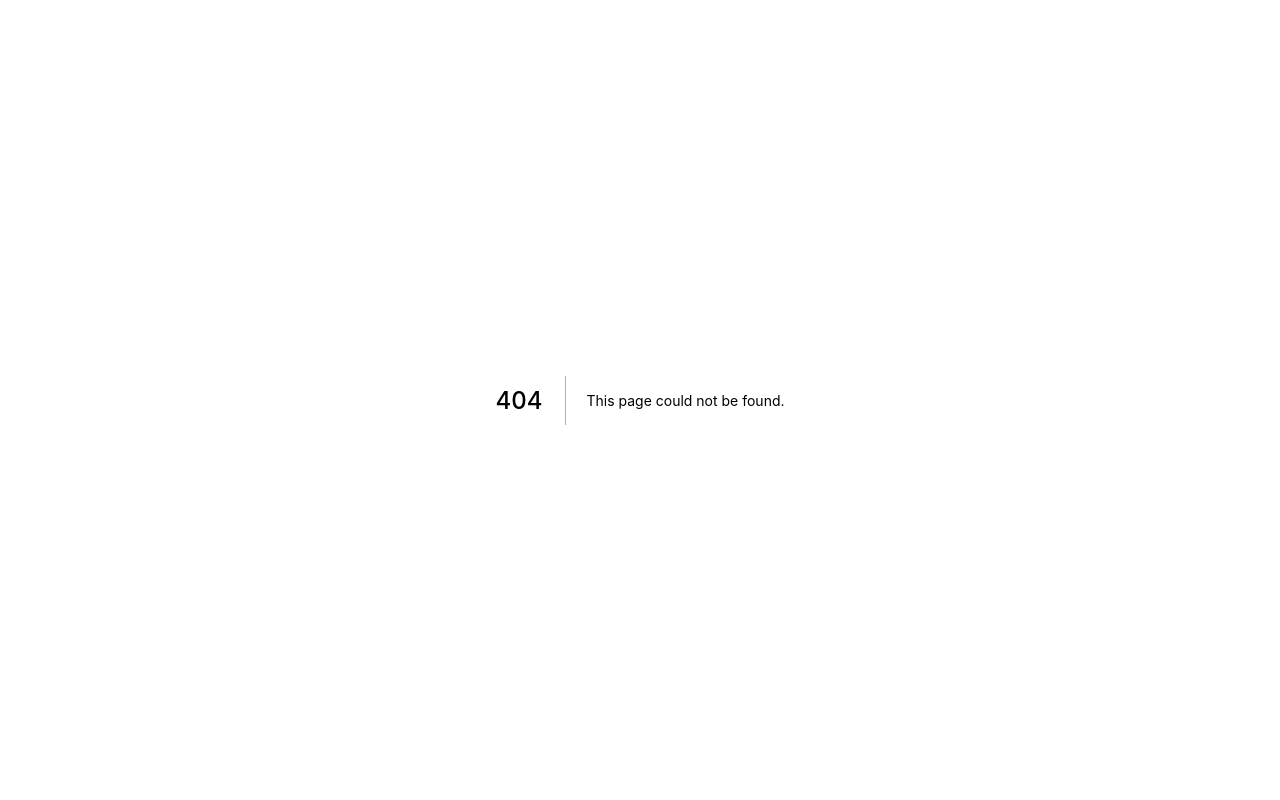
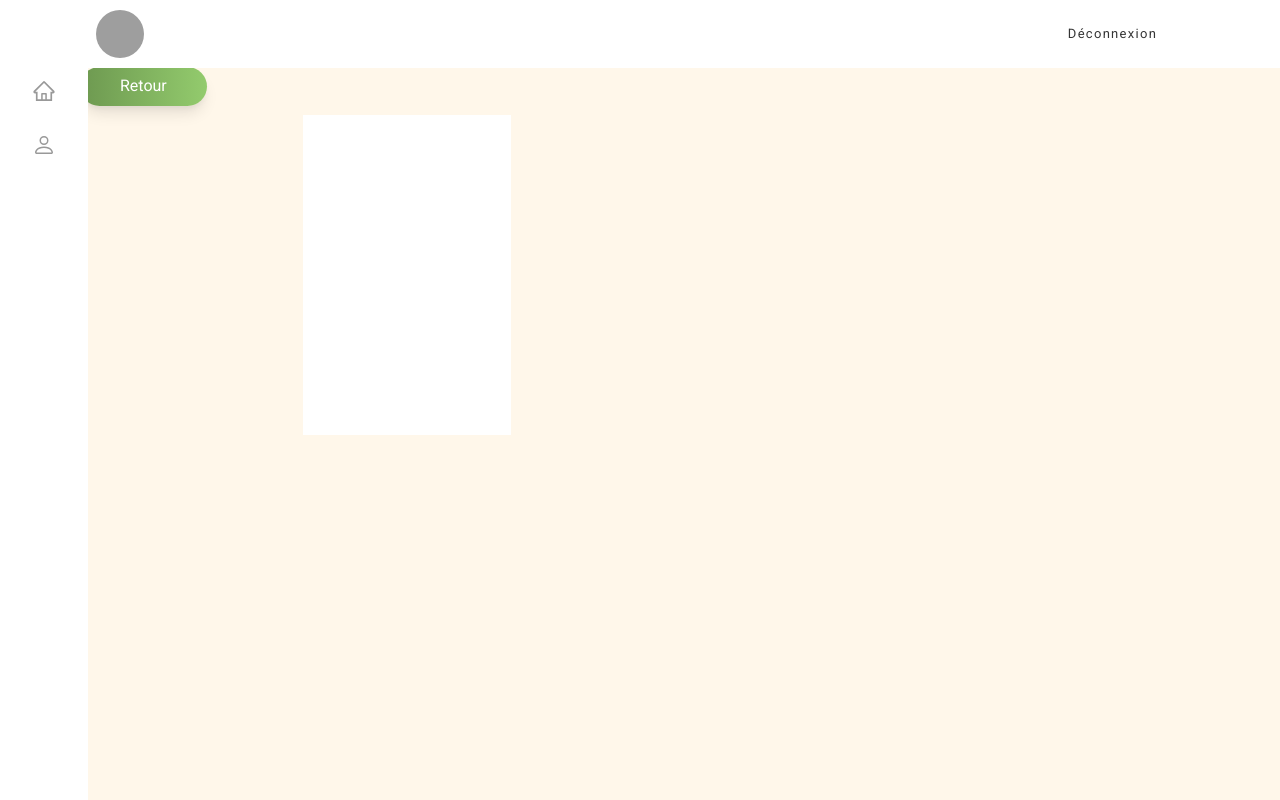
Before and after one commit to GuirecTalmo/ofood-nextjs, a Next.js app: page /recette in a window 1280 px wide. Before the commit this address had no page. Shown: the top 800 px of the page. Built offline with nearby package versions, Linux system fonts and the light colour scheme; grey boxes are pictures that could not be loaded.

Commit message:
Add : Recipe page base

```diff
--- /dev/null
+++ b/pages/recette.js
@@ -0,0 +1,24 @@
+import Image from "next/image";
+import Link from "next/link";
+import styles from "../styles/Recette.module.scss";
+import stylesDashboard from "../styles/Dashboard.module.scss";
+import stylesHome from "../styles/Home.module.scss";
+import DashboardLayout from "../components/DashboardLayout";
+import "normalize.css";
+
+export default function Recette() {
+  return (
+    <div className={stylesDashboard.main}>
+      <div className={styles.buttonBackContainer}>
+        <button className={styles.buttonBack}>Retour</button>
+      </div>
+      <div className={styles.cardRecipeContainer}>
+        <div className={styles.cardRecipe}></div>
+      </div>
+    </div>
+  );
+}
+
+Recette.getLayout = function getLayout(Recette) {
+  return <DashboardLayout>{Recette}</DashboardLayout>;
+};
--- /dev/null
+++ b/styles/Recette.module.scss
@@ -0,0 +1,37 @@
+@import "./globals.scss";
+
+.buttonBack {
+  border: none;
+  border-radius: 25px;
+  font-size: 1rem;
+  font-weight: 400;
+  padding: 10px 40px;
+  background: linear-gradient(
+    90deg,
+    rgba(109, 152, 80, 1) 0%,
+    rgba(147, 203, 109, 1) 100%
+  );
+  color: #fff;
+  box-shadow: rgba(0, 0, 0, 0.1) 0px 10px 15px -3px,
+    rgba(0, 0, 0, 0.05) 0px 4px 6px -2px;
+
+  @media (min-width: $desktop_width) {
+    border: none;
+    border-radius: 25px;
+    font-size: 1rem;
+    font-weight: 400;
+    padding: 10px 40px;
+    max-height: 45px;
+    box-shadow: rgba(0, 0, 0, 0.1) 0px 10px 15px -3px,
+      rgba(0, 0, 0, 0.05) 0px 4px 6px -2px;
+    cursor: pointer;
+  }
+}
+
+.cardRecipe {
+  width: 13rem;
+  height: 20rem;
+  background-color: #fff;
+  margin-top: 3rem;
+  margin-left: 6rem;
+}
```
Also changed, not shown: pages/dashboard.js (+42 -0 lines).
